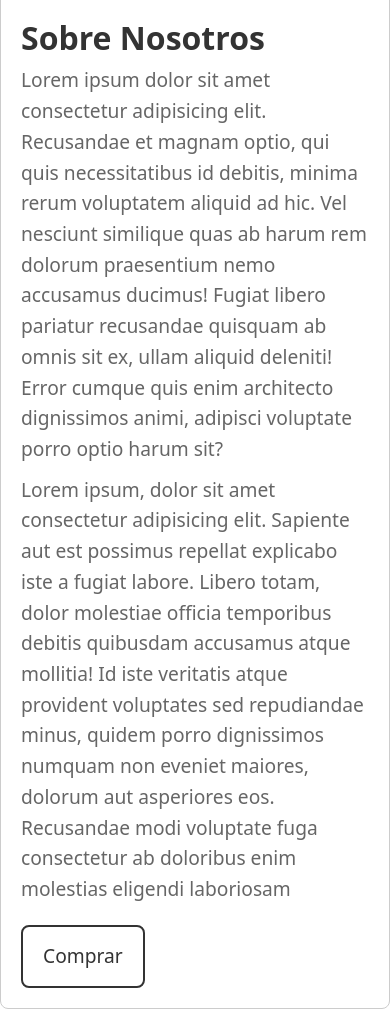
After one commit to IgnacioRiffop/FERREMAS, a Django app: page /nosotros in a window 390 px wide. The commit adds this page. Shown: the part 363-1372 px from the top of the page. Run offline with Django 3.2, Linux system fonts and the light colour scheme; some libraries are stand-ins or nearby versions.

Commit message:
nosotros, navbar responsive

```diff
--- a/core/templates/core/base.html
+++ b/core/templates/core/base.html
@@ -29,21 +29,24 @@
     .navbar-nav .nav-link {
       font-size: 22px; /* Ajusta el tamaño de la fuente según sea necesario */
     }
-</style>
+  </style>
+</head>
+<body>
 
 <nav class="navbar navbar-expand-lg navbar-light bg-light">
-    <a class="navbar-brand" href="#" style="font-size: 28px;">FERREMAS</a>
-    <button class="navbar-toggler" type="button" data-toggle="collapse" data-target="#navbarNavAltMarkup" aria-controls="navbarNavAltMarkup" aria-expanded="false" aria-label="Toggle navigation">
+  <div class="container-fluid">
+    <a class="navbar-brand" href="{% url 'index' %}" style="font-size: 28px; font-family: Arial, sans-serif;">FERREMAS</a>
+    <button class="navbar-toggler" type="button" data-bs-toggle="collapse" data-bs-target="#navbarNavAltMarkup" aria-controls="navbarNavAltMarkup" aria-expanded="false" aria-label="Toggle navigation">
       <span class="navbar-toggler-icon"></span>
     </button>
     <div class="collapse navbar-collapse" id="navbarNavAltMarkup">
-      <div class="navbar-nav">
-        <a class="nav-item nav-link active" href="#">Home <span class="sr-only">(current)</span></a>
-        <a class="nav-item nav-link" href="#">Features</a>
-        <a class="nav-item nav-link" href="#">Pricing</a>
-        <a class="nav-item nav-link disabled" href="#">Disabled</a>
+      <div class="navbar-nav ms-auto">
+        <a class="nav-link" href="{% url 'nosotros' %}">Sobre nosotros</a>
+        <a class="nav-link" href="#">Pricing</a>
+        <a class="nav-link disabled" href="#">Disabled</a>
       </div>
     </div>
+  </div>
 </nav>
 
 
--- /dev/null
+++ b/core/templates/core/nosotros.html
@@ -0,0 +1,101 @@
+{% extends 'core/base.html' %}
+{% load static%}
+
+{% block css %}
+
+{% endblock %}
+
+<!-- INICIO CONTENIDO-->
+{% block contenido %}
+
+<style>
+
+    .container {
+        display: flex;
+        align-items: flex-start; /* Alinear elementos al inicio */
+        justify-content: space-between;
+        padding: 20px;
+        border: 1px solid #ccc;
+        border-radius: 8px;
+        overflow: hidden;
+    }
+
+    .image {
+        flex: 0 0 30%; /* 30% width */
+        margin-right: 20px; /* Espaciado entre imagen y texto */
+    }
+
+    .image img {
+        width: 100%;
+        height: auto;
+        border-radius: 8px;
+    }
+
+    .text {
+        flex: 0 0 70%; /* 70% width */
+    }
+
+    h1 {
+        font-size: 2em;
+        color: #333;
+    }
+
+    p {
+        font-size: 1.2em;
+        color: #666;
+        line-height: 1.6;
+        margin-bottom: 10px; /* Separación inferior entre párrafos */
+    }
+
+    .btn {
+        font-size: 1.2em;
+        padding: 15px 20px; /* Aumentar padding para que el botón esté más abajo */
+        border-radius: 8px;
+        border: 2px solid #333;
+        color: #333;
+        text-decoration: none;
+        transition: all 0.3s ease;
+        margin-top: 10px; /* Espacio superior para separar el botón */
+    }
+
+    .btn:hover {
+        background-color: #333;
+        color: #fff;
+    }
+
+    @media (max-width: 768px) {
+        .container {
+            flex-direction: column;
+        }
+
+        .image {
+            margin-right: 0;
+            margin-bottom: 20px;
+        }
+
+        .text {
+            flex: 0 0 100%;
+        }
+    }
+</style>
+
+
+
+<div class="container">
+    <div class="image">
+        <img src="https://th.bing.com/th/id/OIP.06jL_LFtARcwHtpHd4prGwHaK_?rs=1&pid=ImgDetMain" alt="Imagen Sobre Nosotros">
+    </div>
+    <div class="text">
+        <h1><strong>Sobre Nosotros</strong></h1>
+        <p>Lorem ipsum dolor sit amet consectetur adipisicing elit. Recusandae et magnam optio, qui quis necessitatibus id debitis, minima rerum voluptatem aliquid ad hic. Vel nesciunt similique quas ab harum rem dolorum praesentium nemo accusamus ducimus! Fugiat libero pariatur recusandae quisquam ab omnis sit ex, ullam aliquid deleniti! Error cumque quis enim architecto dignissimos animi, adipisci voluptate porro optio harum sit?</p>
+        <p>Lorem ipsum, dolor sit amet consectetur adipisicing elit. Sapiente aut est possimus repellat explicabo iste a fugiat labore. Libero totam, dolor molestiae officia temporibus debitis quibusdam accusamus atque mollitia! Id iste veritatis atque provident voluptates sed repudiandae minus, quidem porro dignissimos numquam non eveniet maiores, dolorum aut asperiores eos. Recusandae modi voluptate fuga consectetur ab doloribus enim molestias eligendi laboriosam</p>
+        <button type="button" class="btn btn-outline-dark">Comprar</button>
+    </div>
+</div>
+
+{% endblock %}
+<!-- FIN CONTENIDO -->
+{% block js %}
+  <script src="https://cdn.jsdelivr.net/npm/sweetalert2@11"></script>
+  <script src="{% static 'core/js/mensajeProducto.js' %}"></script>
+{% endblock %}
--- a/core/urls.py
+++ b/core/urls.py
@@ -11,5 +11,6 @@ urlpatterns = [
     path('api/', include(router.urls)),
     #RUTAS
     path('', index, name="index"),
+    path('nosotros', nosotros, name="nosotros"),
 
 ]
--- a/core/views.py
+++ b/core/views.py
@@ -3,3 +3,6 @@ from django.shortcuts import render
 # Create your views here.
 def index(request):
     return render(request,'core/index.html')
+
+def nosotros(request):
+    return render(request,'core/nosotros.html')
```
